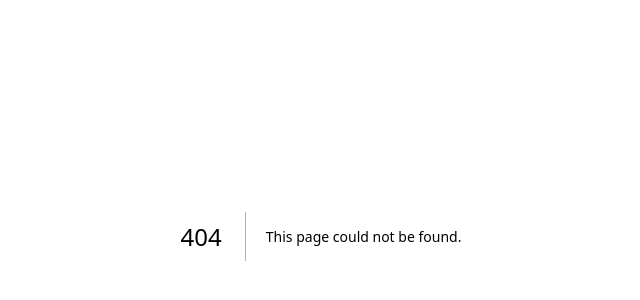
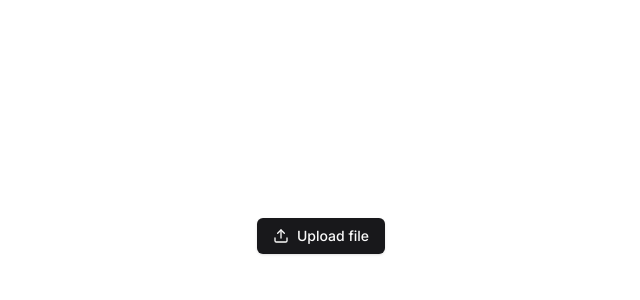
Before and after one commit to Nic13Gamer/better-upload, a Next.js app in the folder apps/example/: page /single in a window 1280 px wide. Before the commit this address had no page. Shown: the part 164-464 px from the top of the page, without its empty margins (319-959 px from the left). Built offline with nearby package versions, Linux system fonts and the light colour scheme.

Commit message:
feat(example): example pages for each component

```diff
--- /dev/null
+++ b/apps/example/src/app/multiple/page.tsx
@@ -0,0 +1,9 @@
+import { FilesUploader } from '@/components/files-uploader';
+
+export default function Page() {
+  return (
+    <main className="flex h-screen items-center justify-center">
+      <FilesUploader />
+    </main>
+  );
+}
--- /dev/null
+++ b/apps/example/src/app/single/page.tsx
@@ -0,0 +1,9 @@
+import { FileUploader } from '@/components/file-uploader';
+
+export default function Page() {
+  return (
+    <main className="flex h-screen items-center justify-center">
+      <FileUploader />
+    </main>
+  );
+}
```
